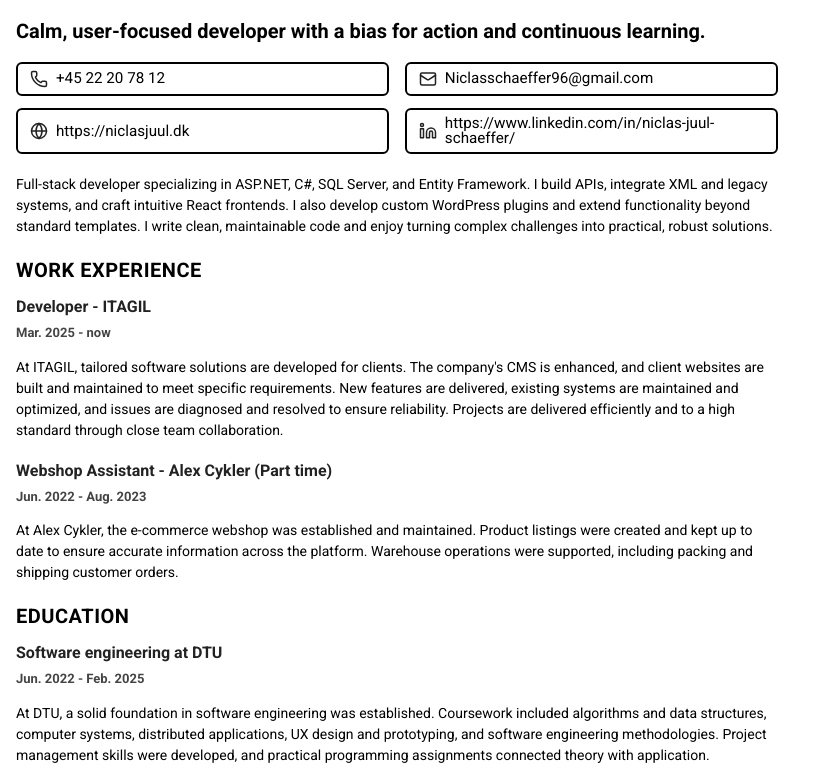
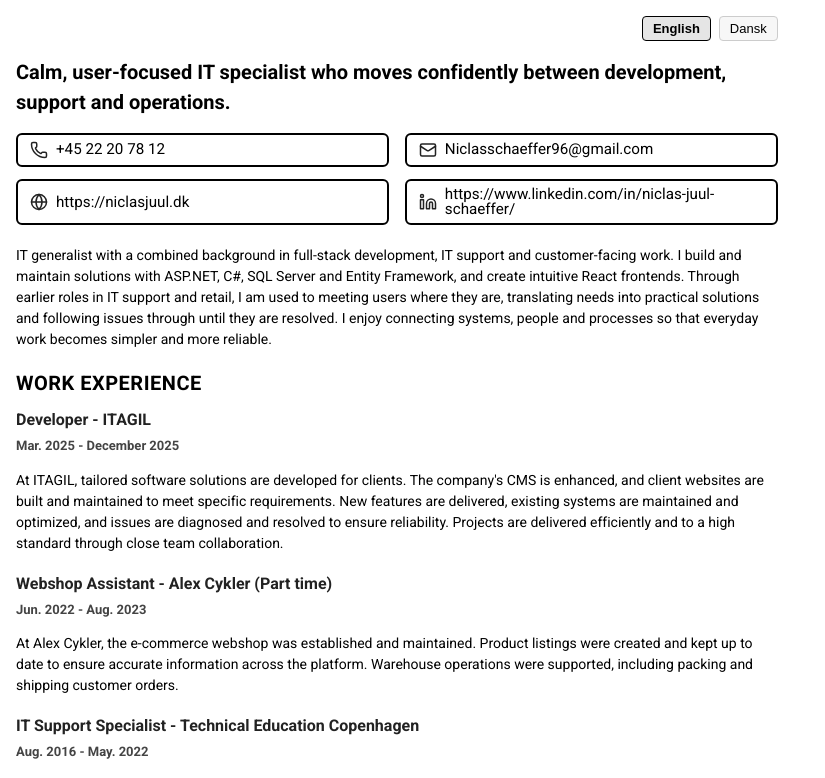
Before and after one commit to Niclasjuul96/cv, a React (Create React App) app: page / in a window 1280 px wide. Shown: the top 778 px of the page, without its empty margins (0-825 px from the left). Built offline with nearby package versions, Linux system fonts and the light colour scheme.

Commit message:
Added Danish compatibility.

```diff
--- a/src/CV.js
+++ b/src/CV.js
@@ -1,19 +1,67 @@
-import React, {useEffect} from "react";
+import React, { useEffect, useState } from "react";
 import user from "./Profile.js";
 import { Phone, Mail, Globe, LinkedinIcon } from "lucide-react";
 import "./CV.scss";
 
 const CV = () => {
+  const [lang, setLang] = useState("en"); // "en" | "da"
+
   const telHref = `tel:${user.phone.replace(/\s+/g, "")}`;
   const mailHref = `mailto:${user.mail}`;
-  useEffect(() => { document.title = "Niclas CV"; }, []);
+
+  useEffect(() => {
+    document.title = lang === "en" ? "Niclas CV" : "Niclas CV";
+  }, [lang]);
+
+    // Helper: render dates that can be string OR array of strings
+  const renderDate = (date) => {
+    if (Array.isArray(date)) {
+      // show each period on its own line
+      return (
+        <>
+          {date.map((d, i) => (
+            <div key={i}>{d}</div>
+          ))}
+        </>
+      );
+    }
+    return <>{date}</>;
+  };
+
+  // Section labels in both languages
+  const labels = {
+    workExperience: { en: "Work Experience", da: "Erhvervserfaring" },
+    education: { en: "Education", da: "Uddannelse" },
+    softSkills: { en: "Soft Skills", da: "Personlige kompetencer" },
+    languages: { en: "Languages", da: "Sprog" },
+    spareTime: { en: "Spare Time", da: "Fritid" },
+    otherExperience: { en: "Other Experience", da: "Øvrig erfaring" },
+  };
 
   return (
     <div>
+      {/* Language toggle – will be hidden in print via CSS */}
+      <div className="lang-toggle no-print">
+        <button
+          type="button"
+          className={lang === "en" ? "active" : ""}
+          onClick={() => setLang("en")}
+        >
+          English
+        </button>
+        <button
+          type="button"
+          className={lang === "da" ? "active" : ""}
+          onClick={() => setLang("da")}
+        >
+          Dansk
+        </button>
+      </div>
+
       <div className="cv-container single-column">
         {/* Header / Quote */}
         <header className="cv-header">
-          <h2 className="quote">{user.qoute.en}</h2>
+          <h2 className="quote">{user.qoute[lang]}</h2>
         </header>
 
         {/* Contact (2 × 2) */}
@@ -60,70 +108,74 @@ const CV = () => {
 
         {/* About Me */}
         <section className="about-me">
-          <p>{user.info.en}</p>
+          <p>{user.info[lang]}</p>
         </section>
 
         {/* Work Experience */}
         <section className="work-experience">
-          <h2 className="section-title">Work Experience</h2>
+          <h2 className="section-title">{labels.workExperience[lang]}</h2>
           {user.workExp.map((exp, i) => (
             <div key={i} className="experience-item avoid-break">
               <h3>{exp.company}</h3>
-              <h4>{exp.date}</h4>
-              <p>{exp.description.en}</p>
+              <h4>{renderDate(exp.date)}</h4>
+              <p>{exp.description[lang]}</p>
             </div>
           ))}
         </section>
 
         {/* Education */}
         <section className="education">
-          <h2 className="section-title">Education</h2>
+          <h2 className="section-title">{labels.education[lang]}</h2>
           {user.education.map((edu, i) => (
             <div key={i} className="education-item avoid-break">
-              <h3>{edu.name.en}</h3>
-              <h4>{edu.date}</h4>
-              <p>{edu.description.en}</p>
+              <h3>{edu.name[lang]}</h3>
+              <h4>{renderDate(edu.date)}</h4>
+              <p>{edu.description[lang]}</p>
             </div>
           ))}
         </section>
 
         {/* Soft Skills */}
         <section className="soft-skills">
-          <h2 className="section-title">Soft Skills</h2>
+          <h2 className="section-title">{labels.softSkills[lang]}</h2>
           {user.softSkills.map((skill, index) => (
             <div key={index} className="soft-skill">
               <h3>
-                {typeof skill.name === "string" ? skill.name : skill.name.en}
+                {typeof skill.name === "string"
+                  ? skill.name
+                  : skill.name[lang]}
               </h3>
-              <p>{skill.text.en}</p>
+              <p>{skill.text[lang]}</p>
             </div>
           ))}
         </section>
 
         {/* Languages */}
         <section className="spoken-langs">
-          <h2 className="section-title">Languages</h2>
-          {user.spokenLangs.map((lang, index) => (
+          <h2 className="section-title">{labels.languages[lang]}</h2>
+          {user.spokenLangs.map((langObj, index) => (
             <div key={index} className="spoken-lang">
-              <p className="lang-line">{lang.en}</p>
+              <p className="lang-line">
+                {lang === "en" ? langObj.en : langObj.da}
+              </p>
             </div>
           ))}
         </section>
 
         {/* Spare Time */}
         <section className="spare-time">
-          <h2 className="section-title">Spare Time</h2>
-          <p>{user.spareTime.en}</p>
+          <h2 className="section-title">{labels.spareTime[lang]}</h2>
+          <p>{user.spareTime[lang]}</p>
         </section>
 
         {/* Other Experience */}
         <section className="other-experience">
-          <h2 className="section-title">Other Experience</h2>
+          <h2 className="section-title">{labels.otherExperience[lang]}</h2>
           {user.otherExp.map((exp, index) => (
             <div key={index} className="experience-item avoid-break">
               <h3>{exp.name}</h3>
-              <h4>{exp.date}</h4>
-              <p>{exp.description.en}</p>
+              <h4>{renderDate(exp.date)}</h4>
+              <p>{exp.description[lang]}</p>
             </div>
           ))}
         </section>
--- a/src/CV.scss
+++ b/src/CV.scss
@@ -21,6 +21,30 @@ body {
   padding: 16px;
   font-variant-ligatures: none;
   font-feature-settings: "liga" 0;
+}
+
+// ===== Language Toggle (screen only, hidden in print with .no-print) =====
+.lang-toggle {
+  margin: 8px auto 0;
+  padding: 8px 16px 0;
+  display: flex;
+  justify-content: flex-end;
+  gap: 8px;
+
+  button {
+    padding: 4px 10px;
+    font-size: 13px;
+    border-radius: 4px;
+    border: 1px solid #ccc;
+    background: #f7f7f7;
+    cursor: pointer;
+
+    &.active {
+      font-weight: 600;
+      border-color: #000;
+      background: #e5e5e5;
+    }
+  }
 }
 
 // ===== Header / Quote =====
@@ -134,4 +158,8 @@ body {
   .contact-icons ul {
     grid-template-columns: repeat(2, minmax(0, 1fr)); // keep 2 per row on print
   }
+
+  .no-print {
+    display: none !important;
+  }
 }
--- a/src/Profile.js
+++ b/src/Profile.js
@@ -2,8 +2,8 @@ const user = {
   id: 0,
   name: "Niclas",
   lastName: "Juul Schæffer",
-    title: { en: "Full-Stack Developer" },
-    title2: { en: "Pragmatic problem solver" },
+  title: { en: "IT Specialist – Development & Support" },
+  title2: { en: "Pragmatic, people-focused problem solver" },
   phone: "+45 22 20 78 12",
   mail: "Niclasschaeffer96@gmail.com",
   license: "AM, B",
@@ -11,34 +11,39 @@ const user = {
   linkedin: "https://www.linkedin.com/in/niclas-juul-schaeffer/",
   github: "https://github.com/Niclasjuul96",
   qoute: {
-        en: "Calm, user-focused developer with a bias for action and continuous learning.",
-        da: "Udvikling handler om at skabe løsninger, der ikke kun er funktionelle, men også skalerbare, brugervenlige og bygget til at holde."
+    en: "Calm, user-focused IT specialist who moves confidently between development, support and operations.",
+    da: "Rolig, brugernær IT-professionel, der bevæger sig sikkert mellem udvikling, support og drift."
   },
   info: {
-        en: "Full-stack developer specializing in ASP.NET, C#, SQL Server, and Entity Framework. I build APIs, integrate XML and legacy systems, "+
-        "and craft intuitive React frontends. I also develop custom WordPress plugins and extend functionality beyond standard templates. I write clean, "+
-        "maintainable code and enjoy turning complex challenges into practical, robust solutions.",
+    en:
+      "IT generalist with a combined background in full-stack development, IT support and customer-facing work. " +
+      "I build and maintain solutions with ASP.NET, C#, SQL Server and Entity Framework, and create intuitive React frontends. " +
+      "Through earlier roles in IT support and retail, I am used to meeting users where they are, translating needs into " +
+      "practical solutions and following issues through until they are resolved. I enjoy connecting systems, people and " +
+      "processes so that everyday work becomes simpler and more reliable.",
 
-        da: "Full-stack udvikler med bred viden indenfor forskellige teknologier og frameworks. Jeg har især arbejdet med " +
-        "ASP.NET, C#, SQL Server og Entity Framework til backend-udvikling samt React, JavaScript, HTML og CSS til at bygge " +
-        "frontend-grænseflader. Jeg har også erfaring med WordPress (custom temaer/plugins) og dataintegration med XML/XSLT. " +
-        "Jeg fokuserer på at skrive ren, vedligeholdelig kode og nyder at løse komplekse problemer med praktiske løsninger."
+    da:
+      "IT-generalist med en kombineret baggrund inden for full-stack udvikling, IT-support og kundevendte roller. " +
+      "Jeg bygger og vedligeholder løsninger med ASP.NET, C#, SQL Server og Entity Framework og udvikler intuitive " +
+      "frontend-grænseflader i React. Gennem tidligere roller i IT-support og detailhandel er jeg vant til at møde " +
+      "brugerne i øjenhøjde, omsætte behov til praktiske løsninger og følge sager helt til dørs. Jeg trives med at " +
+      "binde systemer, mennesker og processer sammen, så hverdagen bliver enklere og mere driftssikker."
   },
 
   skillInfo: {
-        en: "As you explore my profile, you'll discover my comprehensive skills as a full-stack developer. " +
-        "From building scalable backend solutions with ASP.NET, C# and SQL Server to creating intuitive " +
-        "frontend interfaces with React, JavaScript, HTML and CSS, I deliver clean and user-focused web applications. " +
-        "I also have experience with WordPress, developing custom themes and extending functionality, as well as " +
-        "working with XML and XSLT for data transformation and system integration. I am committed to continuous learning " +
-        "and take pride in writing maintainable, efficient code that solves real business challenges.",
+    en:
+      "As you explore my profile, you'll see a broad IT skill set that combines software development, support and operations. " +
+      "I build scalable backend solutions with ASP.NET, C# and SQL Server and create intuitive frontend interfaces with React, " +
+      "JavaScript, HTML and CSS. I also work with WordPress, custom themes and extensions, and use XML and XSLT for data " +
+      "transformation and system integration. From debugging incidents and supporting end users to implementing new features, " +
+      "I focus on maintainable, efficient solutions that solve real business and day-to-day challenges.",
 
-        da: "Når du udforsker min profil, vil du opdage mine omfattende færdigheder som full-stack udvikler. " +
-        "Fra at bygge skalerbare backend-løsninger med ASP.NET, C# og SQL Server til at skabe intuitive " +
-        "frontend-grænseflader med React, JavaScript, HTML og CSS leverer jeg rene og brugervenlige webapplikationer. " +
-        "Jeg har også erfaring med WordPress, hvor jeg har udviklet skræddersyede temaer og udvidet funktionalitet, " +
-        "samt arbejdet med XML og XSLT til datatransformation og systemintegration. Jeg er engageret i løbende læring " +
-        "og sætter en ære i at skrive vedligeholdelig og effektiv kode, der løser reelle forretningsbehov."
+    da:
+      "Når du udforsker min profil, vil du se et bredt IT-kompetencesæt, der kombinerer softwareudvikling, support og drift. " +
+      "Jeg bygger skalerbare backend-løsninger med ASP.NET, C# og SQL Server og skaber intuitive frontend-grænseflader med " +
+      "React, JavaScript, HTML og CSS. Jeg arbejder også med WordPress, skræddersyede temaer og udvidelser samt XML og XSLT " +
+      "til datatransformation og systemintegration. Fra fejlsøgning og bruger-support til implementering af nye funktioner " +
+      "har jeg fokus på vedligeholdelige, effektive løsninger, der løser både forretningsmæssige og dagligdags behov."
   },
 
   softSkills: [
@@ -92,19 +97,20 @@ const user = {
     }
   ],
 
-
   workExp: [
   {
-    date: "Mar. 2025 - now",
+    date: "Mar. 2025 - December 2025",
     company: "Developer - ITAGIL",
     description: {
-      en: "At ITAGIL, tailored software solutions are developed for clients. The company's CMS is enhanced,"+
-      " and client websites are built and maintained to meet specific requirements. New features are delivered,"+
-      " existing systems are maintained and optimized, and issues are diagnosed and resolved to ensure reliability."+
+      en:
+        "At ITAGIL, tailored software solutions are developed for clients. The company's CMS is enhanced," +
+        " and client websites are built and maintained to meet specific requirements. New features are delivered," +
+        " existing systems are maintained and optimized, and issues are diagnosed and resolved to ensure reliability." +
         " Projects are delivered efficiently and to a high standard through close team collaboration.",
-      da: "Hos ITAGIL udvikles skræddersyede softwareløsninger til kunder. Virksomhedens CMS videreudvikles,"+
-      " og kunders hjemmesider bygges og vedligeholdes efter deres behov. Nye funktioner leveres, eksisterende"+
-      " systemer vedligeholdes og optimeres, og problemer diagnosticeres og løses for at sikre stabil drift. "+
+      da:
+        "Hos ITAGIL udvikles skræddersyede softwareløsninger til kunder. Virksomhedens CMS videreudvikles," +
+        " og kunders hjemmesider bygges og vedligeholdes efter deres behov. Nye funktioner leveres, eksisterende" +
+        " systemer vedligeholdes og optimeres, og problemer diagnosticeres og løses for at sikre stabil drift. " +
         "Projekter leveres effektivt og i høj kvalitet gennem tæt samarbejde i teamet."
     }
   },
@@ -112,12 +118,28 @@ const user = {
     date: "Jun. 2022 - Aug. 2023",
     company: "Webshop Assistant - Alex Cykler (Part time)",
     description: {
-      en: "At Alex Cykler, the e-commerce webshop was established and maintained. Product listings were created"+
-      " and kept up to date to ensure accurate information across the platform. Warehouse operations were supported,"+
+      en:
+        "At Alex Cykler, the e-commerce webshop was established and maintained. Product listings were created" +
+        " and kept up to date to ensure accurate information across the platform. Warehouse operations were supported," +
         " including packing and shipping customer orders.",
-      da: "Hos Alex Cykler blev e-commerce-webshoppen etableret og vedligeholdt. Produktlister blev oprettet og "+
-      "løbende opdateret for at sikre korrekte oplysninger på platformen. Lageropgaver blev understøttet, herunder "+
+      da:
+        "Hos Alex Cykler blev e-commerce-webshoppen etableret og vedligeholdt. Produktlister blev oprettet og " +
+        "løbende opdateret for at sikre korrekte oplysninger på platformen. Lageropgaver blev understøttet, herunder " +
         "pakning og forsendelse af kundeordrer."
+    }
+  },
+  {
+    date: "Aug. 2016 - May. 2022",
+    company: "IT Support Specialist - Technical Education Copenhagen",
+    description: {
+      en:
+        "First- and second-level support was provided, with hardware and software issues diagnosed and resolved and " +
+        "technical assistance delivered to users. System maintenance and optimization were carried out, while experience " +
+        "was gained in web development and IT service management.",
+      da:
+        "1. og 2. level support blev ydet, hvor hardware- og softwareproblemer blev diagnosticeret og løst, og " +
+        "teknisk assistance blev leveret til brugere. Systemvedligeholdelse og optimering blev udført, og der blev " +
+        "opnået erfaring med webudvikling og IT-service management."
     }
   }
 ],
@@ -130,11 +152,13 @@ education: [
         da: "Software Engineering på DTU"
       },
       description: {
-      en: "At DTU, a solid foundation in software engineering was established. Coursework included algorithms and data structures,"+
-      " computer systems, distributed applications, UX design and prototyping, and software engineering methodologies. "+
+        en:
+          "At DTU, a solid foundation in software engineering was established. Coursework included algorithms and data structures," +
+          " computer systems, distributed applications, UX design and prototyping, and software engineering methodologies. " +
           "Project management skills were developed, and practical programming assignments connected theory with application.",
-      da: "På DTU blev der opbygget et solidt fundament i software engineering. Forløbet omfattede algoritmer og datastrukturer,"+
-      " computersystemer, distribuerede applikationer, UX-design og prototypeudvikling samt software engineering-metoder. "+
+        da:
+          "På DTU blev der opbygget et solidt fundament i software engineering. Forløbet omfattede algoritmer og datastrukturer," +
+          " computersystemer, distribuerede applikationer, UX-design og prototypeudvikling samt software engineering-metoder. " +
           "Projektledelseskompetencer blev udviklet, og praktiske programmeringsopgaver bandt teori sammen med anvendelse."
       }
     },
@@ -145,13 +169,15 @@ education: [
         da: "Datatekniker med speciale i programmering - EUX TEC Ballerup"
       },
       description: {
-      en: "At EUX TEC Ballerup, a specialization as a datatechnician in programming was completed. "+
-      "Broad exposure was gained across IT disciplines, including Java and C# programming, database systems, "+
-      "Linux and Windows server technologies, virtualization, embedded systems, and mobile application development. "+
+        en:
+          "At EUX TEC Ballerup, a specialization as a datatechnician in programming was completed. " +
+          "Broad exposure was gained across IT disciplines, including Java and C# programming, database systems, " +
+          "Linux and Windows server technologies, virtualization, embedded systems, and mobile application development. " +
           "Emphasis was also placed on IT service management, networking, and system development through project-oriented work.",
-      da: "På EUX TEC Ballerup blev en specialisering som datatekniker med fokus på programmering gennemført. "+
-      "Der blev opnået bred indsigt i IT-discipliner, herunder programmering i Java og C#, databasesystemer, "+
-      "Linux- og Windows-serverteknologier, virtualisering, indlejrede systemer og udvikling af mobile applikationer. "+
+        da:
+          "På EUX TEC Ballerup blev en specialisering som datatekniker med fokus på programmering gennemført. " +
+          "Der blev opnået bred indsigt i IT-discipliner, herunder programmering i Java og C#, databasesystemer, " +
+          "Linux- og Windows-serverteknologier, virtualisering, indlejrede systemer og udvikling af mobile applikationer. " +
           "Der blev også lagt vægt på IT-service management, netværk og systemudvikling gennem projektorienteret arbejde."
       }
     }
@@ -159,46 +185,43 @@ education: [
 
 otherExp: [
   {
-    date: "Dec. 2019 - Mar. 2025",
+    // Multiple periods in the same role
+    date: ["Dec. 2019 - Mar. 2025", "Dec. 2025 - Dec. 2025"],
     name: "Bog og Ide",
     description: {
-      en: "Sales and customer service activities were handled, including selling books, board games, and toys "+
-      "and assisting customers with their requests. Communication skills were strengthened and a service-minded "+
+      en:
+        "Sales and customer service activities were handled, including selling books, board games, and toys " +
+        "and assisting customers with their requests. Communication skills were strengthened and a service-minded " +
         "approach was reinforced.",
-      da: "Salg og kundeservice blev håndteret, herunder salg af bøger, brætspil og legetøj samt hjælp til "+
+      da:
+        "Salg og kundeservice blev håndteret, herunder salg af bøger, brætspil og legetøj samt hjælp til " +
         "kunders forespørgsler. Kommunikationsevner blev styrket, og en serviceorienteret tilgang blev understøttet."
-    }
-  },
-  {
-    date: "Aug. 2016 - May. 2022",
-    name: "IT Support Specialist - Technical Education Copenhagen",
-    description: {
-      en: "First- and second-level support was provided, with hardware and software issues diagnosed and resolved and "+
-      "technical assistance delivered to users. System maintenance and optimization were carried out, while experience "+
-      "was gained in web development and IT service management.",
-      da: "1. og 2. level support blev ydet, hvor hardware- og softwareproblemer blev diagnosticeret og løst, og "+
-      "teknisk assistance blev leveret til brugere. Systemvedligeholdelse og optimering blev udført, og der blev "+
-      "opnået erfaring med webudvikling og IT-service management."
     }
   },
   {
     date: "Apr. 2017 - Jun. 2021",
     name: "Beredskabets venner",
     description: {
-      en: "Tasks related to customer service, communications, and situation handling were supported, fostering a "+
+      en:
+        "Tasks related to customer service, communications, and situation handling were supported, fostering a " +
         "calm and solution-oriented approach to unexpected challenges.",
-      da: "Opgaver inden for kundeservice, kommunikation og situationshåndtering blev understøttet, "+
+      da:
+        "Opgaver inden for kundeservice, kommunikation og situationshåndtering blev understøttet, " +
         "hvilket styrkede en rolig og løsningsorienteret tilgang til uventede udfordringer."
     }
   }
 ],
 
+
+
   spareTime: {
-        en: "I spend most of my spare time with my family, including my two kids, "+
-        "enjoying quality moments together. Additionally, I prioritize staying active by "+
+    en:
+      "I spend most of my spare time with my family, including my two kids, " +
+      "enjoying quality moments together. Additionally, I prioritize staying active by " +
       "running and going to the gym, which helps me maintain both physical and mental well-being.",
-        da: "Jeg bruger det meste af min fritid sammen med min familie, herunder mine to børn, "+
-        "hvor vi nyder kvalitetstid sammen. Derudover prioriterer jeg at holde mig aktiv ved at løbe "+
+    da:
+      "Jeg bruger det meste af min fritid sammen med min familie, herunder mine to børn, " +
+      "hvor vi nyder kvalitetstid sammen. Derudover prioriterer jeg at holde mig aktiv ved at løbe " +
       "og gå i fitness, hvilket hjælper mig med at opretholde både fysisk og mental velvære."
   },
 
@@ -206,6 +229,6 @@ otherExp: [
     { en: "Danish - Native", da: "Dansk - Modersmål" },
     { en: "English - Fluent", da: "Engelsk - Flydende" }
   ]
-}
+};
 
 export default user;
```
Also changed, not shown: 1 other file (tests, documents, lock files or other folders). Lines whose indentation alone changed are shown as unchanged.
